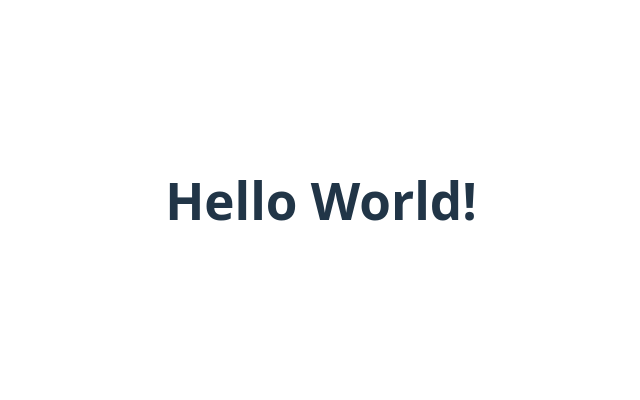
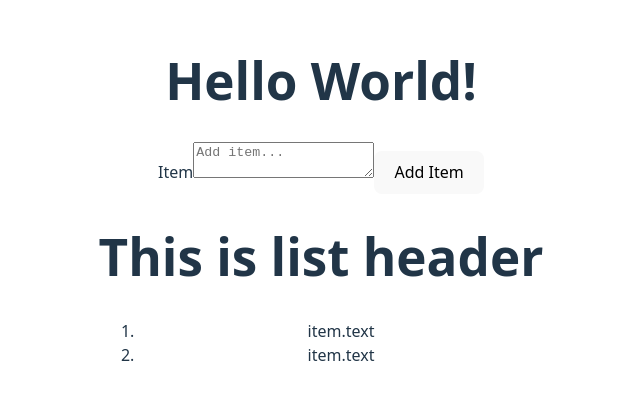
Before and after one commit to JussiKelloniemi/week-9, a React (Vite) app: page / in a window 1280 px wide. Shown: the part 200-600 px from the top of the page, without its empty margins (319-959 px from the left). Built offline with nearby package versions, Linux system fonts and the light colour scheme.

Commit message:
Corrections and Task 4

```diff
--- a/src/App.tsx
+++ b/src/App.tsx
@@ -1,10 +1,14 @@
 import './App.css'
+import MyContainer from './components/MyContainer'
+
 
 function App() {
+
 
   return (
     <div className="App">
       <h1>Hello World!</h1>
+      <MyContainer />
     </div>
   )
 }
--- a/src/components/MyContainer.tsx
+++ b/src/components/MyContainer.tsx
@@ -1,3 +1,44 @@
-import React from "react"
+import React, {useState} from "react"
+import MyList from "./MyList"
 
-export default 0
+type TItem = {
+    id: string
+    text: string
+    clicked: boolean
+}
+
+
+
+function MyContainer (){
+    const header: string = 'This is list header'
+    const [items, setItems] = useState<TItem[]>([
+        { id: '1', text: 'This is first task', clicked: false },
+        { id: '2', text: 'This is second task', clicked: false }
+    ])
+
+    const [content, setContent] = useState<string>("")
+
+     const handleSubmit = (e: React.FormEvent) => {
+        e.preventDefault()
+        const newItem: TItem = {
+            id: Math.floor(Math.random() * 1000000 + 1000).toString(),
+            text: content,
+            clicked: false
+        }
+        setItems([...items, newItem])
+
+    }
+
+    return (
+        <div>
+            <form onSubmit={handleSubmit}>
+                <label>Item</label>
+                <textarea placeholder="Add item..." onChange={(e) => setContent(e.target.value)} value={content}/>
+                <button type="submit">Add Item</button>
+                <MyList header={header} items={items}/>
+            </form>
+        </div>
+    )
+}
+
+export default MyContainer
--- a/src/components/MyList.tsx
+++ b/src/components/MyList.tsx
@@ -14,16 +14,17 @@ interface ListProps {
 
 
 
-const List: React.FC<ListProps> = ({header, items}) => {
-    const listItems = items.map(item => <li key={item.id}>{item.text}</li>)
+const MyList: React.FC<ListProps> = ({header, items}) => {
     return (
         <div>
             <h1>{header}</h1>
             <ol>
-                {listItems}
+                {items.map((item) => (
+                    <li key={item.id}>item.text</li>
+                ))}
             </ol>
         </div>
     )
 }
 
-export default List
+export default MyList
```
